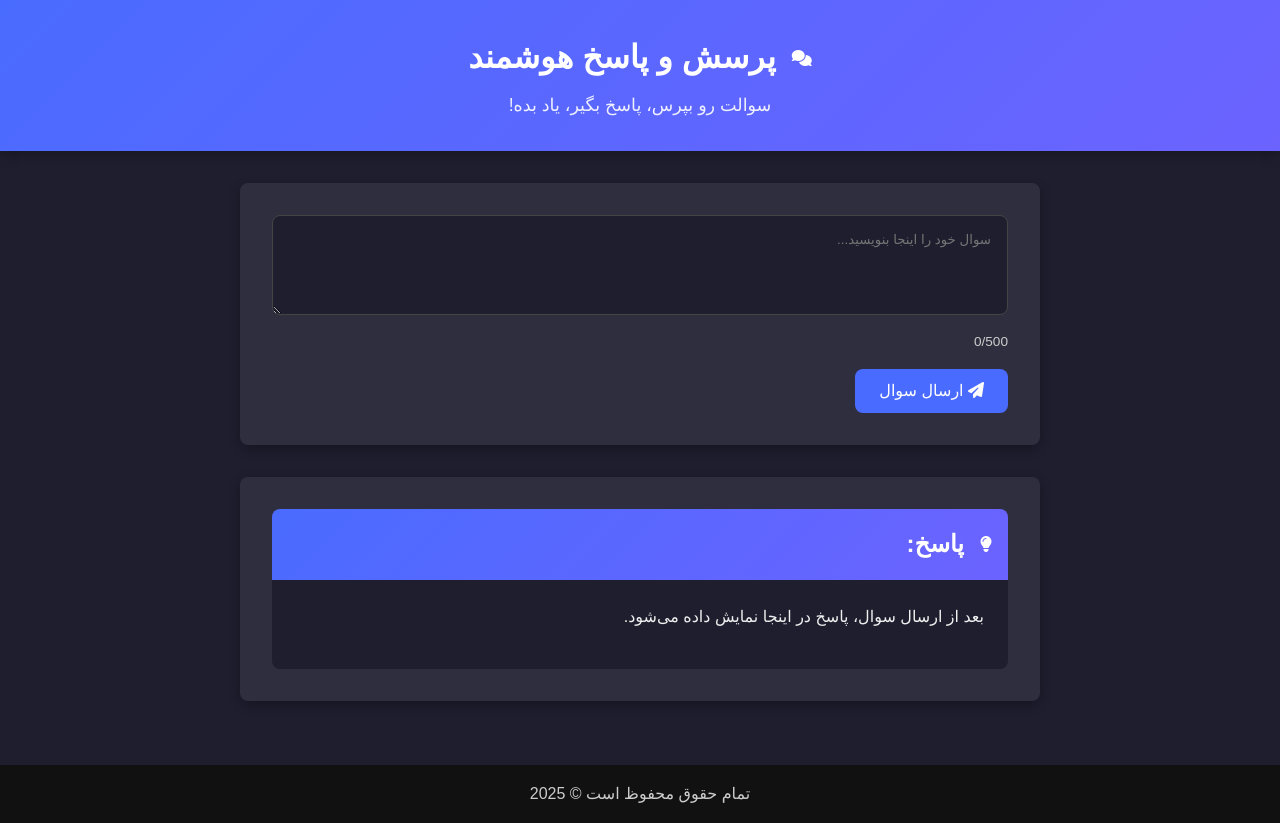
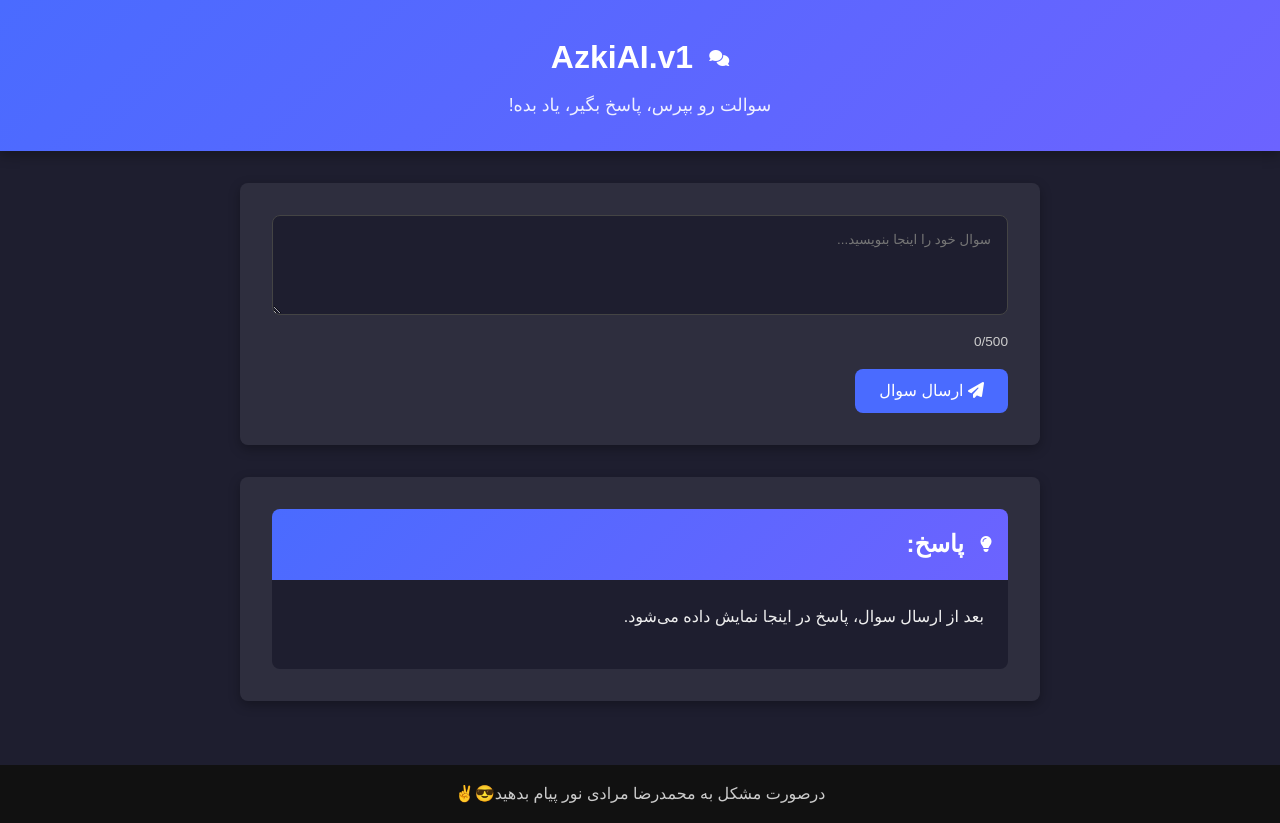
Before and after one commit to AzkiAI/AI, a plain HTML site: page index.html in a window 1280 px wide. Drawn offline with Linux system fonts and the light colour scheme.

Commit message:
Update index.html

```diff
--- a/index.html
+++ b/index.html
@@ -3,7 +3,7 @@
 <head>
   <meta charset="UTF-8" />
   <meta name="viewport" content="width=device-width, initial-scale=1.0" />
-  <meta name="description" content="سامانه هوشمند پرسش و پاسخ" />
+  <meta name="description" content="AzkiAI.v1" />
   <title>پرسش و پاسخ هوشمند</title>
   <link rel="stylesheet" href="https://cdnjs.cloudflare.com/ajax/libs/font-awesome/6.4.0/css/all.min.css" />
   <link rel="stylesheet" href="style.css" />
@@ -13,7 +13,7 @@
     <header>
       <div class="logo">
         <i class="fas fa-comments"></i>
-        <h1>پرسش و پاسخ هوشمند</h1>
+        <h1>AzkiAI.v1</h1>
       </div>
       <p class="tagline">سوالت رو بپرس، پاسخ بگیر، یاد بده!</p>
     </header>
@@ -43,7 +43,7 @@
     </main>
 
     <footer>
-      <p>تمام حقوق محفوظ است &copy; <span id="year"></span></p>
+      <p>  درصورت مشکل به محمدرضا مرادی نور پیام بدهید😎✌ </p>
     </footer>
   </div>
 
```
